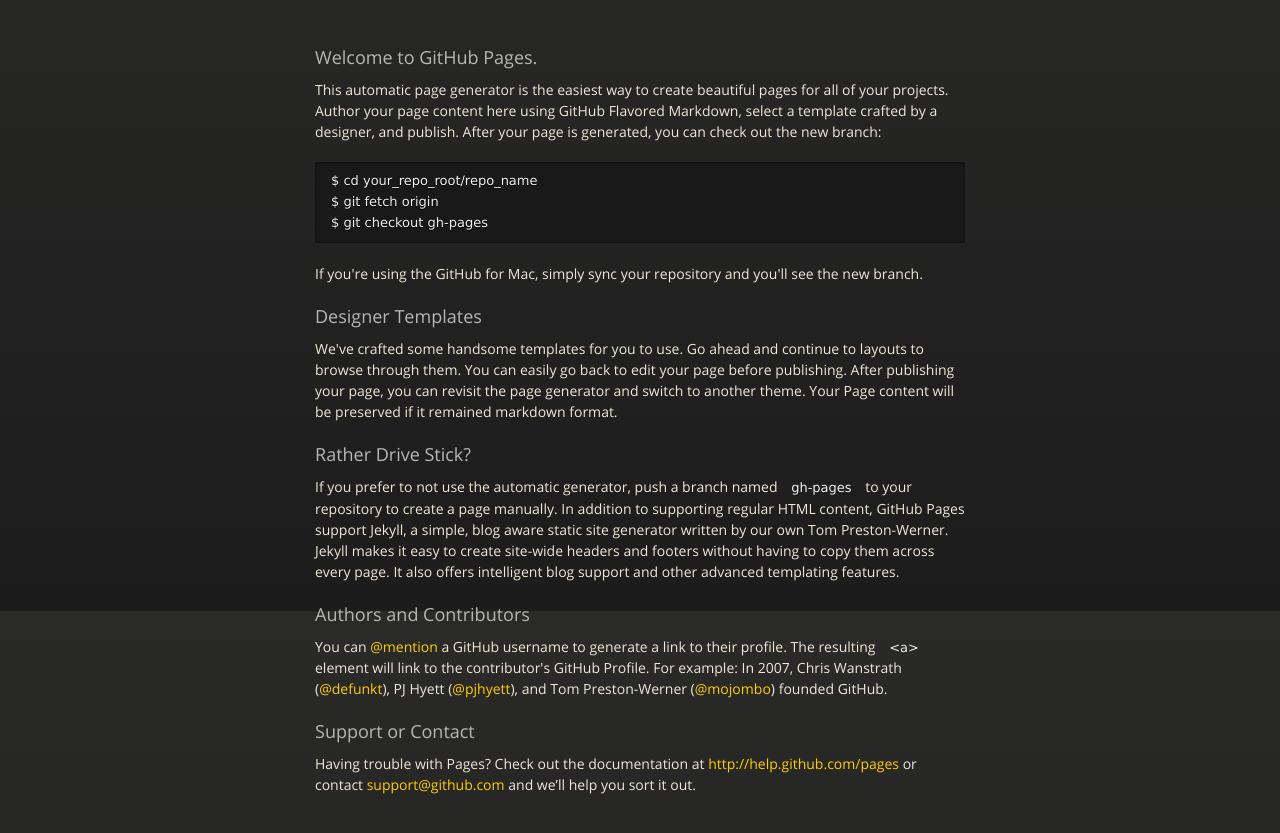
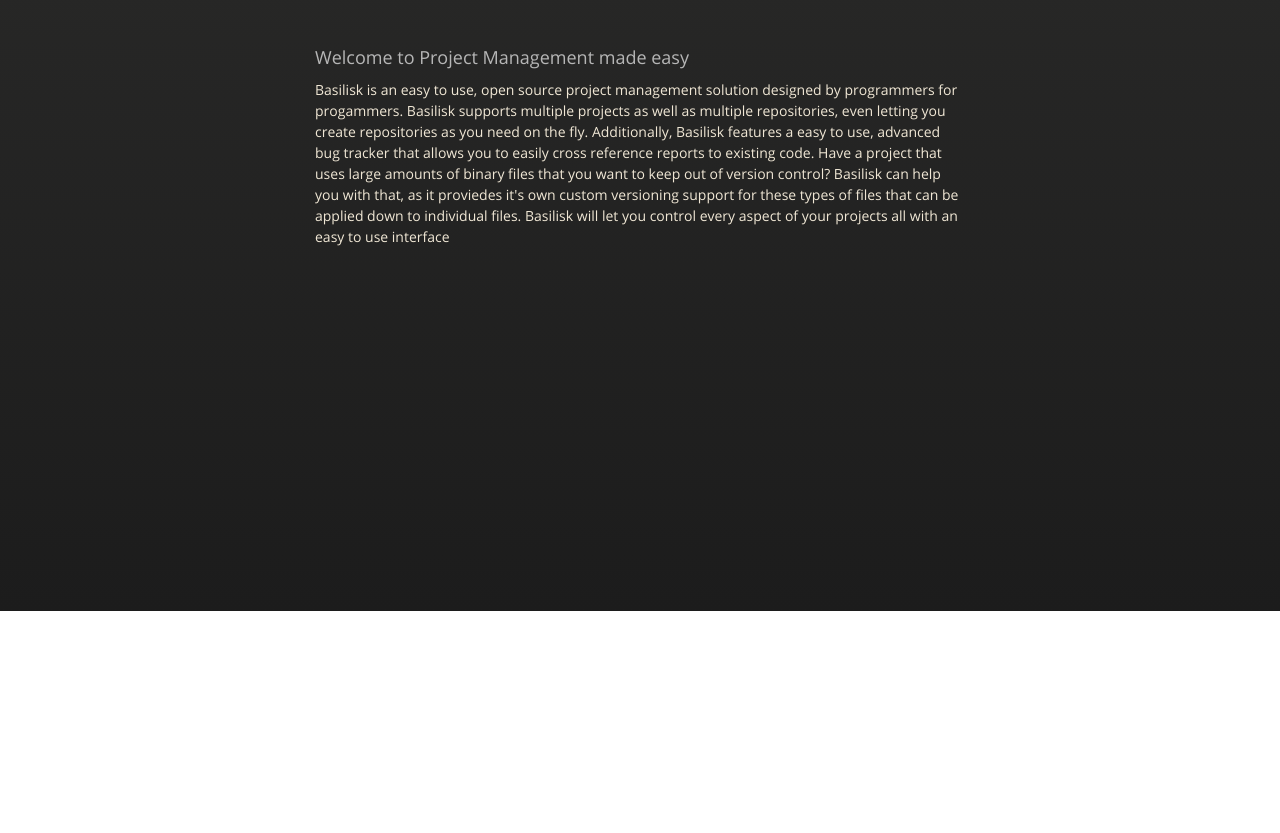
Before and after one commit to basilisk-pm/basilisk-pm.github.io, a plain HTML site: page index.html in a window 1280 px wide. Shown: the part 189-1022 px from the top of the page. After the commit the page ends 800 px from the top, so only its background shows below. Drawn offline with nearby package versions, Linux system fonts and the light colour scheme.

Commit message:
Updating front page

```diff
--- a/index.html
+++ b/index.html
@@ -36,36 +36,9 @@
         </div>
 
         <h3>
-<a id="welcome-to-github-pages" class="anchor" href="#welcome-to-github-pages" aria-hidden="true"><span class="octicon octicon-link"></span></a>Welcome to GitHub Pages.</h3>
+<a id="welcome-to-github-pages" class="anchor" href="#welcome-to-github-pages" aria-hidden="true"><span class="octicon octicon-link"></span></a>Welcome to Project Management made easy</h3>
 
-<p>This automatic page generator is the easiest way to create beautiful pages for all of your projects. Author your page content here using GitHub Flavored Markdown, select a template crafted by a designer, and publish. After your page is generated, you can check out the new branch:</p>
-
-<pre><code>$ cd your_repo_root/repo_name
-$ git fetch origin
-$ git checkout gh-pages
-</code></pre>
-
-<p>If you're using the GitHub for Mac, simply sync your repository and you'll see the new branch.</p>
-
-<h3>
-<a id="designer-templates" class="anchor" href="#designer-templates" aria-hidden="true"><span class="octicon octicon-link"></span></a>Designer Templates</h3>
-
-<p>We've crafted some handsome templates for you to use. Go ahead and continue to layouts to browse through them. You can easily go back to edit your page before publishing. After publishing your page, you can revisit the page generator and switch to another theme. Your Page content will be preserved if it remained markdown format.</p>
-
-<h3>
-<a id="rather-drive-stick" class="anchor" href="#rather-drive-stick" aria-hidden="true"><span class="octicon octicon-link"></span></a>Rather Drive Stick?</h3>
-
-<p>If you prefer to not use the automatic generator, push a branch named <code>gh-pages</code> to your repository to create a page manually. In addition to supporting regular HTML content, GitHub Pages support Jekyll, a simple, blog aware static site generator written by our own Tom Preston-Werner. Jekyll makes it easy to create site-wide headers and footers without having to copy them across every page. It also offers intelligent blog support and other advanced templating features.</p>
-
-<h3>
-<a id="authors-and-contributors" class="anchor" href="#authors-and-contributors" aria-hidden="true"><span class="octicon octicon-link"></span></a>Authors and Contributors</h3>
-
-<p>You can <a href="https://github.com/blog/821" class="user-mention">@mention</a> a GitHub username to generate a link to their profile. The resulting <code>&lt;a&gt;</code> element will link to the contributor's GitHub Profile. For example: In 2007, Chris Wanstrath (<a href="https://github.com/defunkt" class="user-mention">@defunkt</a>), PJ Hyett (<a href="https://github.com/pjhyett" class="user-mention">@pjhyett</a>), and Tom Preston-Werner (<a href="https://github.com/mojombo" class="user-mention">@mojombo</a>) founded GitHub.</p>
-
-<h3>
-<a id="support-or-contact" class="anchor" href="#support-or-contact" aria-hidden="true"><span class="octicon octicon-link"></span></a>Support or Contact</h3>
-
-<p>Having trouble with Pages? Check out the documentation at <a href="http://help.github.com/pages">http://help.github.com/pages</a> or contact <a href="mailto:support@github.com">support@github.com</a> and we’ll help you sort it out.</p>
+<p>Basilisk is an easy to use, open source project management solution designed by programmers for progammers. Basilisk supports multiple projects as well as multiple repositories, even letting you create repositories as you need on the fly. Additionally, Basilisk features a easy to use, advanced bug tracker that allows you to easily cross reference reports to existing code. Have a project that uses large amounts of binary files that you want to keep out of version control? Basilisk can help you with that, as it proviedes it's own custom versioning support for these types of files that can be applied down to individual files. Basilisk will let you control every aspect of your projects all with an easy to use interface </p>
       </section>
 
     </div>
```
